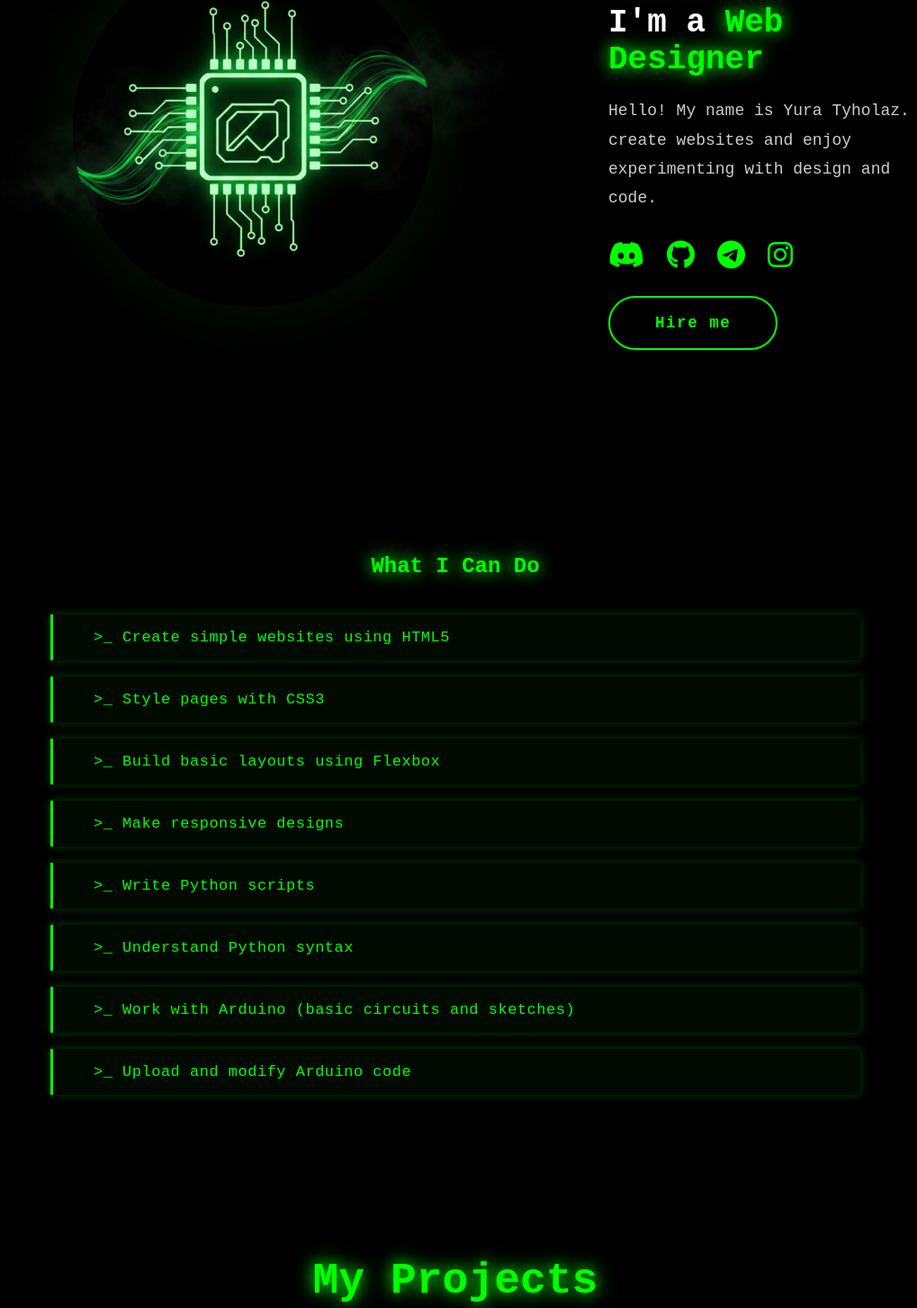
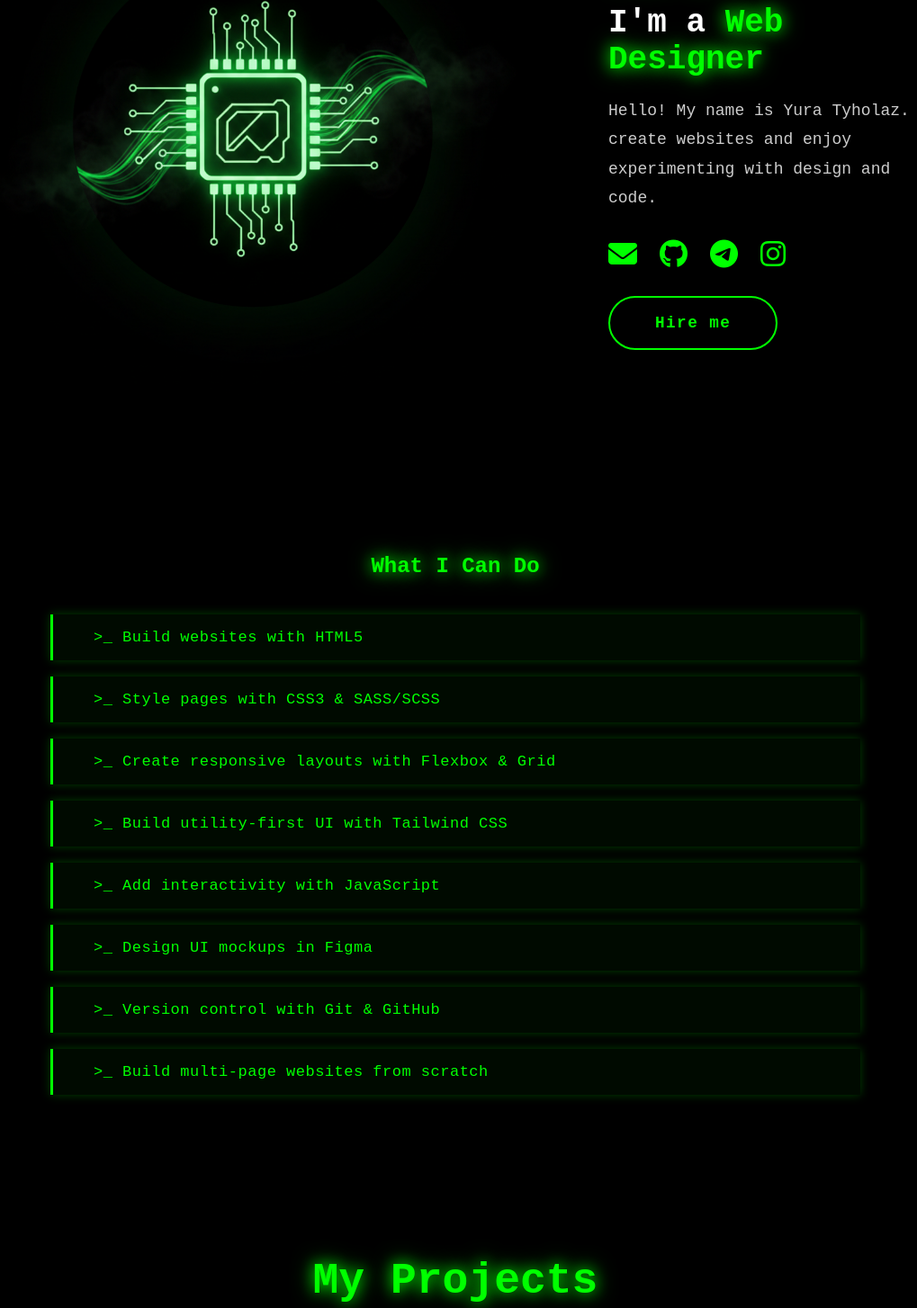
Before and after one commit to Tyholaz/Portfolio-website, a plain HTML site: page index.html in a window 1280 px wide. Shown: the part 330-1784 px from the top of the page at 90% size, without its empty margins (134-1153 px from the left). Drawn offline with Linux system fonts and the light colour scheme.

Commit message:
Update index.html

```diff
--- a/index.html
+++ b/index.html
@@ -31,26 +31,26 @@
                     <p>Hello! My name is Yura Tyholaz. I create websites and enjoy experimenting with design and code.</p>
                 </div>
                 <div class="social">
-                    <i class="fab fa-discord"></i>
-                    <i class="fab fa-github"></i>
-                    <i class="fab fa-telegram"></i>
-                    <i class="fab fa-instagram"></i>
+                    <a href="mailto:tiholazurij64@gmail.com"><i class="fas fa-envelope"></i></a>
+                    <a href="https://github.com/Tyholaz" target="_blank"><i class="fab fa-github"></i></a>
+                    <a href="https://t.me/ronan_258" target="_blank"><i class="fab fa-telegram"></i></a>
+                    <a href="https://instagram.com/yuratykholaz" target="_blank"><i class="fab fa-instagram"></i></a>
                 </div>
-                <button class="hire-btn">Hire me</button>
+                <a href="#contact"><button class="hire-btn">Hire me</button></a>
             </div>
         </section>
         <section id="skills" class="achievements">
-            <h1 class="section-title">What I Can Do</h1>
-            <ul class="achievements-list">
-                <li>>_ Create simple websites using HTML5</li>
-                <li>>_ Style pages with CSS3</li>
-                <li>>_ Build basic layouts using Flexbox</li>
-                <li>>_ Make responsive designs</li>
-                <li>>_ Write Python scripts</li>
-                <li>>_ Understand Python syntax</li>
-                <li>>_ Work with Arduino (basic circuits and sketches)</li>
-                <li>>_ Upload and modify Arduino code</li>
-            </ul>
+          <h1 class="section-title">What I Can Do</h1>
+          <ul class="achievements-list">
+            <li>>_ Build websites with HTML5</li>
+            <li>>_ Style pages with CSS3 & SASS/SCSS</li>
+            <li>>_ Create responsive layouts with Flexbox & Grid</li>
+            <li>>_ Build utility-first UI with Tailwind CSS</li>
+            <li>>_ Add interactivity with JavaScript</li>
+            <li>>_ Design UI mockups in Figma</li>
+            <li>>_ Version control with Git & GitHub</li>
+            <li>>_ Build multi-page websites from scratch</li>
+          </ul>
         </section>
         <section id="projects" class="projects">
             <h2 class="section-title">My Projects</h2>
@@ -73,7 +73,7 @@
             </div>
         </section>
         <section id="gallery" class="gallery-wrapper">
-            <h1 class="section-title">Its just a gallery</h1>
+            <h1 class="section-title">Its a gallery example</h1>
             <div class="gallery">
                 <div class="image">
                     <img src="https://fastly.picsum.photos/id/408/800/600.jpg?hmac=UjMcScedmH-EybfYCbKWYQtu1AGuv4MdAYPjFNHGm1U" alt="">
@@ -100,7 +100,7 @@
         </section>
         <section id="contact" class="contact">
             <h2 class="section-title">Contact Me</h2>
-            <form class="contact-form">
+            <form class="contact-form" action="https://formspree.io/f/maqlggpa" method="POST">
                 <div class="form-group">
                     <label for="name">Name</label>
                     <input type="text" id="name" name="name" required>
```
